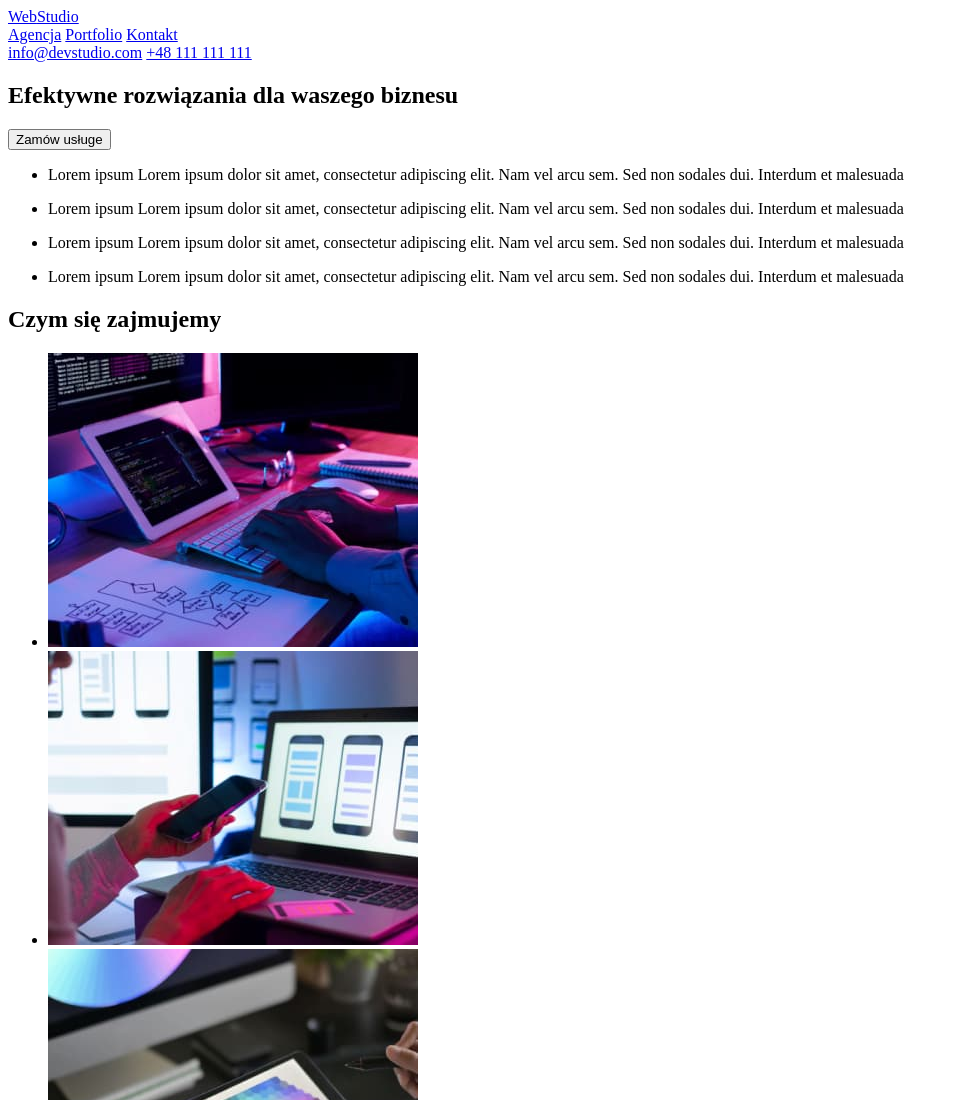
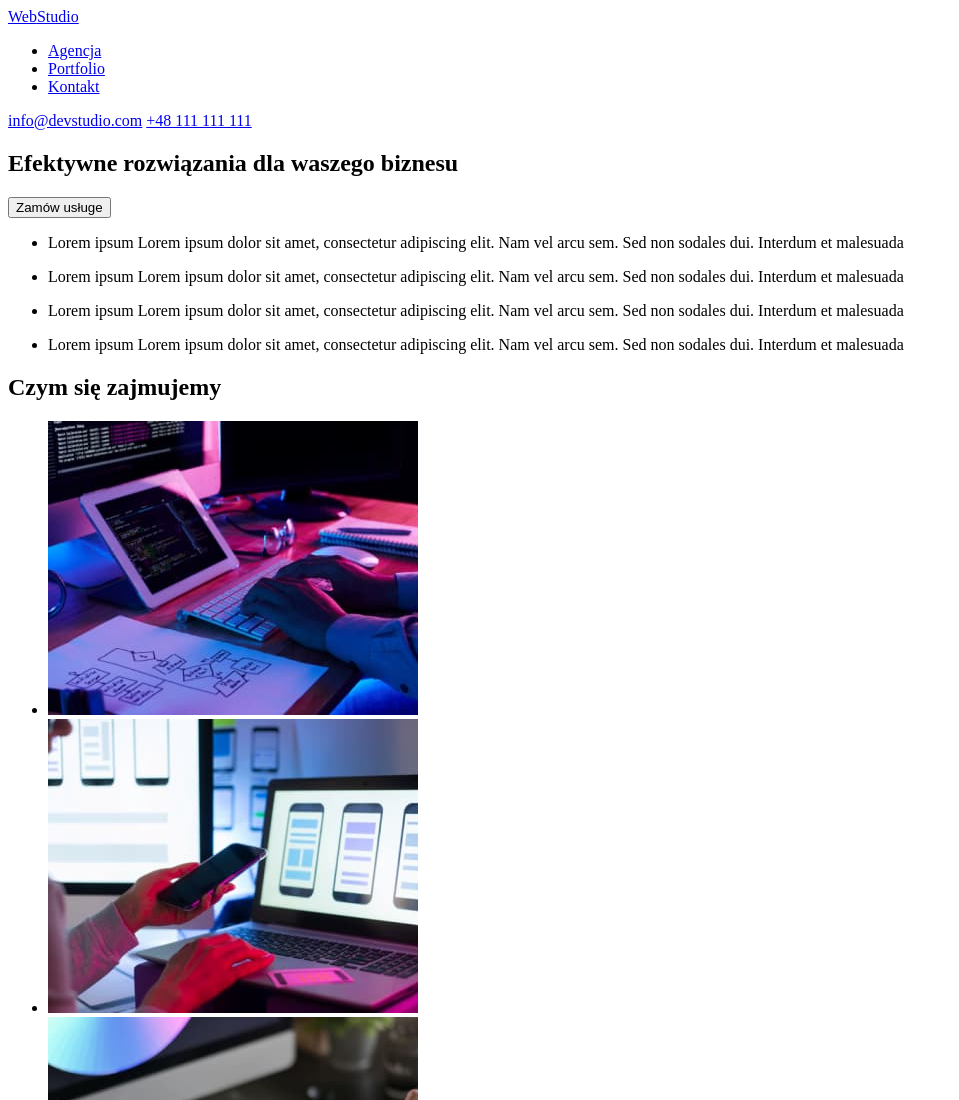
Before and after one commit to KlaudiaKrekora/goit-markup-hw-01, a plain HTML site: page index.html in a window 1280 px wide. Shown: the top 1100 px of the page, without its empty margins (0-959 px from the left). Drawn offline with Linux system fonts and the light colour scheme.

Commit message:
update beginning of a code

```diff
--- a/index.html
+++ b/index.html
@@ -11,9 +11,11 @@
     <a href="#"><span class="logo">Web</span>Studio</a>
 
     <nav>
-        <a href="#agency">Agencja</a>
-        <a href="#portfolio">Portfolio</a>
-        <a href="#contacts">Kontakt</a>
+       <ul>
+            <li><a href="#agency">Agencja</a></li>
+            <li><a href="#portfolio">Portfolio</a></li>
+            <li><a href="#contacts">Kontakt</a></li>
+        </ul>
     </nav>
 
     <div class="contacts">
```
